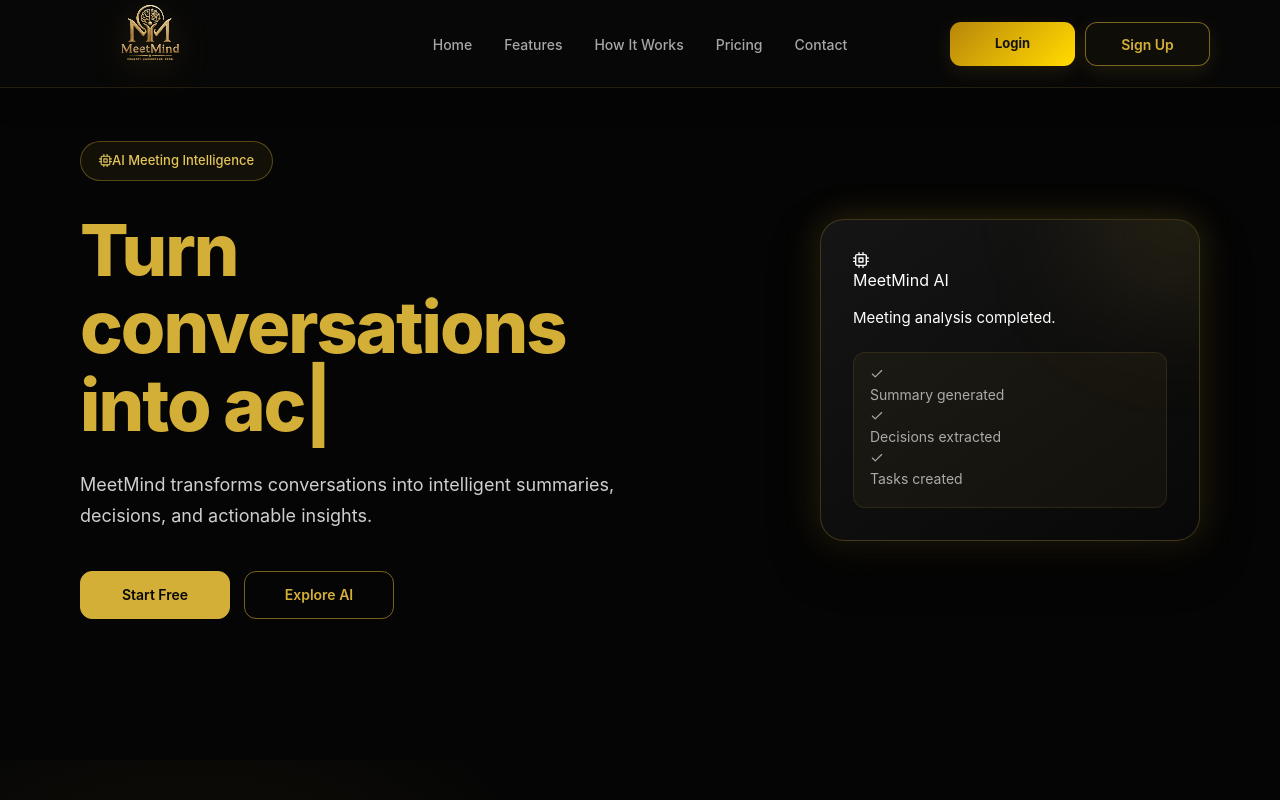
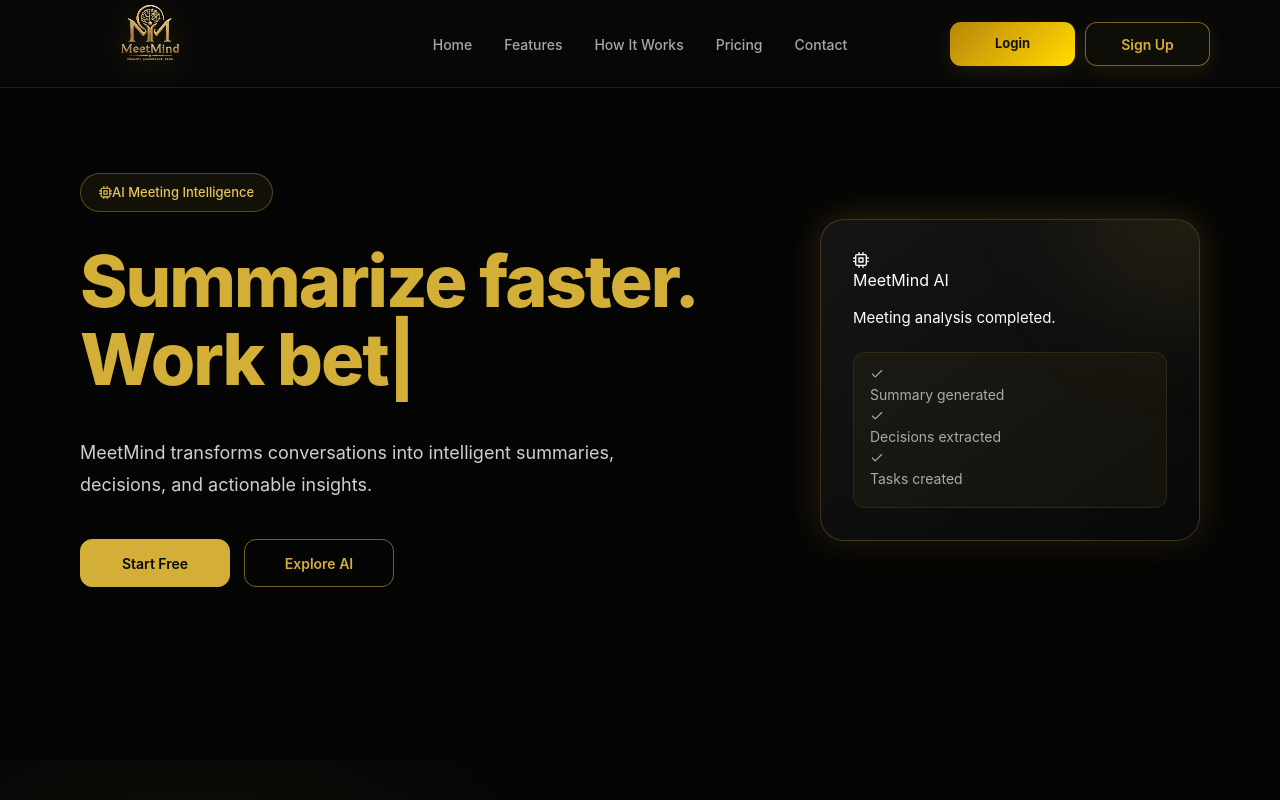
Before and after one commit to H-akimi07/MeetMind--AI-assistant-, a React (Vite) app in the folder frontend/: page / in a window 1280 px wide. Shown: the top 800 px of the page. Built offline with nearby package versions, Linux system fonts and the light colour scheme; no server answers.

Commit message:
hero sentences changed

```diff
--- a/frontend/src/pages/Landing.jsx
+++ b/frontend/src/pages/Landing.jsx
@@ -37,13 +37,16 @@
               <span className="typewriter-text">
                 <TypeAnimation
                   sequence={[
-                    "Summarize meetings\nwith AI.",
+                    "Think smarter.\nMeet better.",
                     2000,
 
-                    "Turn conversations\ninto action.",
+                    "Summarize faster.\nWork better.",
                     2000,
 
-                    "Your intelligent\nmeeting assistant.",
+                    "Turn ideas.\nInto action.",
+                    2000,
+
+                    "Meet smarter.\nAchieve more.",
                     2000,
                   ]}
                   wrapper="span"
```
